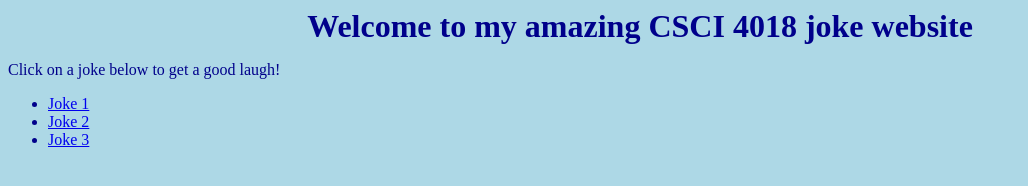
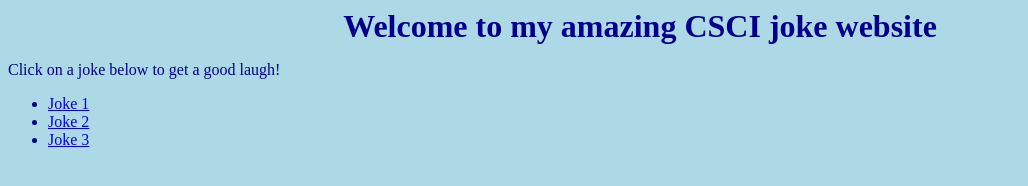
Before and after one commit to shadowmarine51/final-website, a plain HTML site: page index.html in a window 1280 px wide. Shown: the whole page, without its empty margins (0-1028 px from the left). Drawn offline with Linux system fonts and the light colour scheme.

Commit message:
Update index.html

```diff
--- a/index.html
+++ b/index.html
@@ -16,7 +16,7 @@
   </style>
 </head>
 <body>
-  <h1>Welcome to my amazing CSCI 4018 joke website</h1>
+  <h1>Welcome to my amazing CSCI joke website</h1>
   <p>Click on a joke below to get a good laugh!</p>
   <ul>
     <li><a href="joke1.html">Joke 1</a></li>
```
